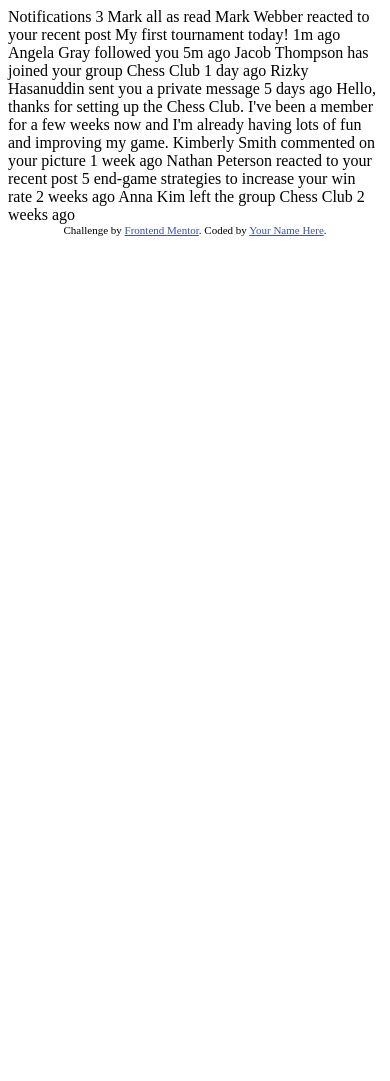
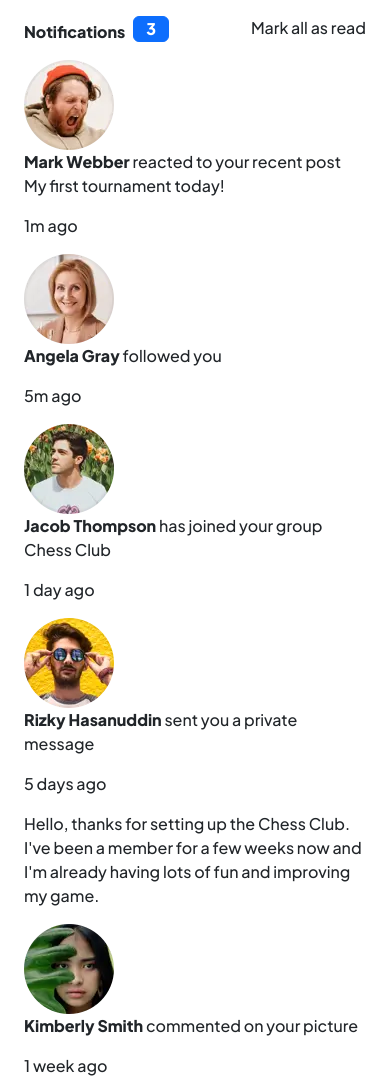
Before and after one commit to EmberTSeal/Notification-Page, a plain HTML site: page index.html in a window 390 px wide. Shown: the top 1081 px of the page. Before the commit the page ends 844 px from the top, so only its background shows below. Drawn offline with nearby package versions, Linux system fonts and the light colour scheme.

Commit message:
Mobile Design
in index.html:
- add imgs
- update markup

in style.css:
- add styles to users and notification

```diff
--- a/index.html
+++ b/index.html
@@ -1,51 +1,68 @@
 <!DOCTYPE html>
 <html lang="en">
+
 <head>
   <meta charset="UTF-8">
-  <meta name="viewport" content="width=device-width, initial-scale=1.0"> <!-- displays site properly based on user's device -->
+  <meta name="viewport" content="width=device-width, initial-scale=1.0">
+  <!-- displays site properly based on user's device -->
 
   <link rel="icon" type="image/png" sizes="32x32" href="./assets/images/favicon-32x32.png">
-
+  <link href="https://cdn.jsdelivr.net/npm/bootstrap@5.2.3/dist/css/bootstrap.min.css" rel="stylesheet"
+    integrity="sha384-rbsA2VBKQhggwzxH7pPCaAqO46MgnOM80zW1RWuH61DGLwZJEdK2Kadq2F9CUG65" crossorigin="anonymous">
+  <link rel="stylesheet" href="style.css">
+  <link rel="preconnect" href="https://fonts.googleapis.com">
+  <link rel="preconnect" href="https://fonts.gstatic.com" crossorigin>
+  <link href="https://fonts.googleapis.com/css2?family=Plus+Jakarta+Sans:wght@500;800&display=swap" rel="stylesheet">
   <title>Frontend Mentor | Notifications page</title>
 
-  <!-- Feel free to remove these styles or customise in your own stylesheet 👍 -->
-  <style>
-    .attribution { font-size: 11px; text-align: center; }
-    .attribution a { color: hsl(228, 45%, 44%); }
-  </style>
 </head>
-<body>
 
-  Notifications 3
-
-  Mark all as read
-
-  Mark Webber reacted to your recent post My first tournament today!
-  1m ago
-
-  Angela Gray followed you
-  5m ago
-
-  Jacob Thompson has joined your group Chess Club
-  1 day ago
-
-  Rizky Hasanuddin sent you a private message
-  5 days ago
-  Hello, thanks for setting up the Chess Club. I've been a member for a few weeks now and
-  I'm already having lots of fun and improving my game.
-
-  Kimberly Smith commented on your picture
-  1 week ago
-
-  Nathan Peterson reacted to your recent post 5 end-game strategies to increase your win rate
-  2 weeks ago
-
-  Anna Kim left the group Chess Club
-  2 weeks ago
-
+<body class="container my-3">
+  <div class="container d-flex justify-content-between">
+    <p class="notif">Notifications&ensp;<span class="notif py-0 btn btn-primary ">3</span></p>
+    <p >Mark all as read </p>
+  </div>
+  <div class="container">
+    <img src="assets/images/avatar-mark-webber.webp" alt="Mark Webber avatar">
+    <p><span class="user">Mark Webber</span> reacted to your recent post My first tournament today!</p>
+    <p>1m ago</p>
+  </div>
+  <div class="container">
+    <img src="assets/images/avatar-angela-gray.webp" alt="Angela Gray avatar">
+    <p><span class="user">Angela Gray</span> followed you</p>
+    <p>5m ago</p>
+  </div>
+  <div class="container">
+    <img src="assets/images/avatar-jacob-thompson.webp" alt="Jacob Thompson avatar">
+    <p><span class="user">Jacob Thompson</span> has joined your group Chess Club</p>
+    <p>1 day ago</p>
+  </div>
+  <div class="container">
+    <img src="assets/images/avatar-rizky-hasanuddin.webp" alt="Rizky Hasanuddin avatar">
+    <p><span class="user">Rizky Hasanuddin</span> sent you a private message</p>
+    <p>5 days ago</p>
+    <p>Hello, thanks for setting up the Chess Club. I've been a member for a few weeks now and
+      I'm already having lots of fun and improving my game.</p>
+  </div>
+  <div class="container">
+    <img src="assets/images/avatar-kimberly-smith.webp" alt="Kimberly Smith avatar">
+    <p><span class="user">Kimberly Smith</span> commented on your picture</p>
+    <p>1 week ago</p>
+  </div>
+  <div class="container">
+    <img src="assets/images/avatar-nathan-peterson.webp" alt="Nathan Peterson avatar">
+    <p><span class="user">Nathan Peterson</span> reacted to your recent post 5 end-game strategies to increase your win rate</p>
+    <p>2 weeks ago</p>
+  </div>
+  <div class="container">
+    <img src="assets/images/avatar-anna-kim.webp" alt="Anna Kim avatar">
+    <p><span class="user">Anna Kim</span> left the group Chess Club</p>
+    <p>2 weeks ago</p>
+  </div>
   <div class="attribution">
     Challenge by <a href="https://www.frontendmentor.io?ref=challenge" target="_blank">Frontend Mentor</a>.
-    Coded by <a href="#">Your Name Here</a>.
+    Coded by <a href="#">EmberTSeal</a>.
   </div>
 </body>
+
 </html>
--- /dev/null
+++ b/style.css
@@ -0,0 +1,11 @@
+body{
+    font-family: 'Plus Jakarta Sans', sans-serif;
+}
+
+.user, .notif{
+    font-weight: 800;
+}
+
+.notif{
+    vertical-align: text-bottom;
+}
```
